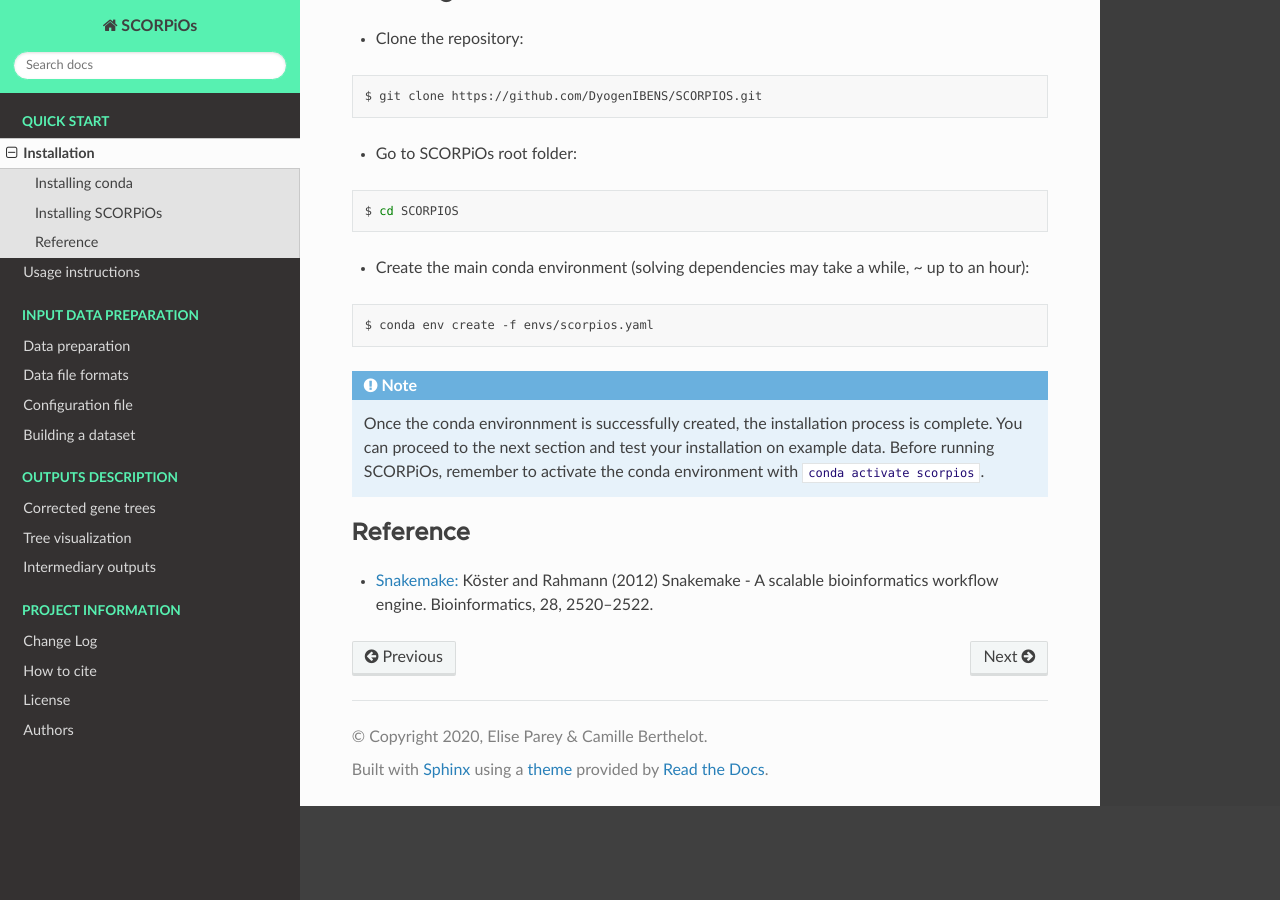
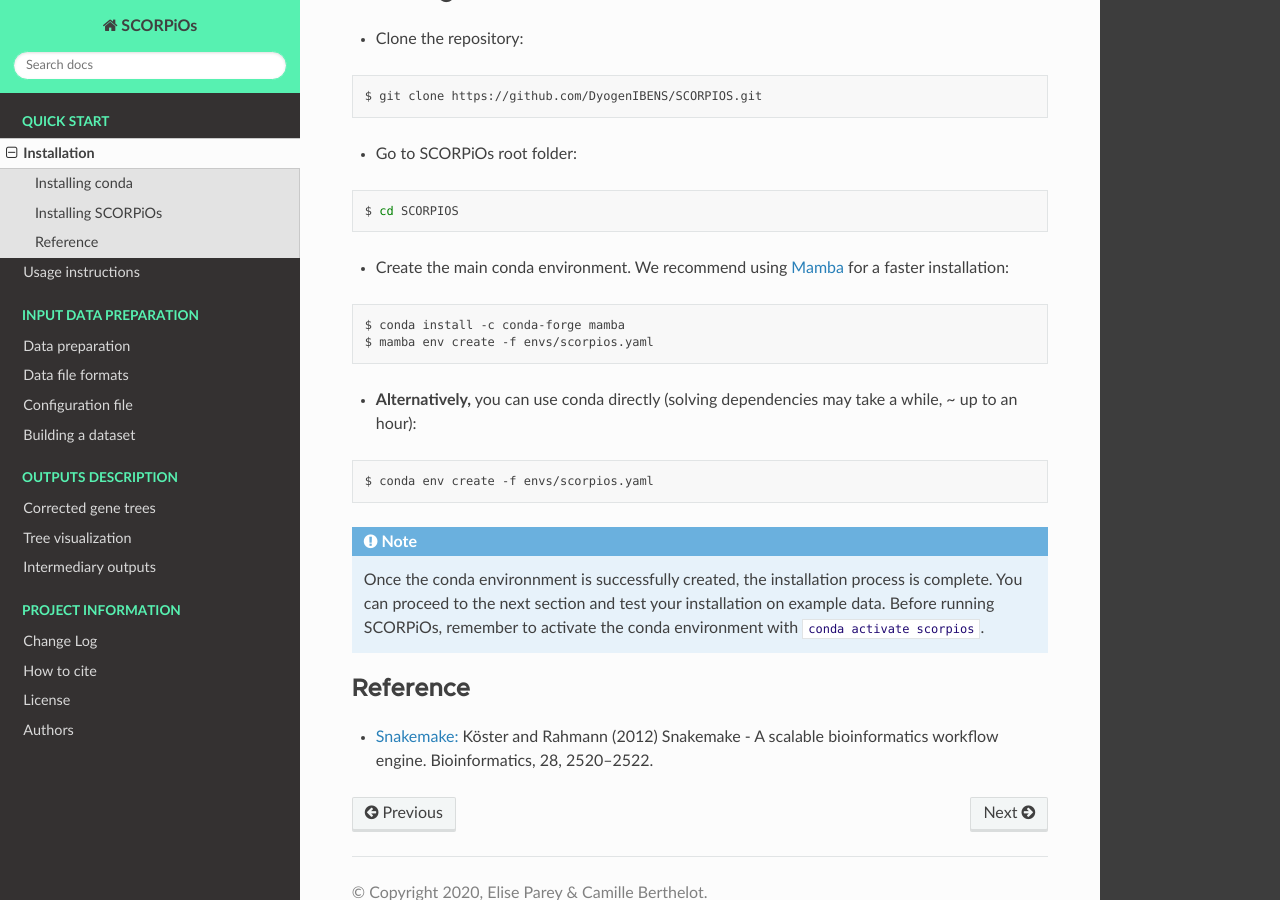
Before and after one commit to DyogenIBENS/SCORPIOS, a Sphinx documentation site: the page built from doc/getting_started_installation.rst, in a window 1280 px wide and 900 px high, scrolled down 631 px. Built offline with Sphinx 7.4.7 and the Read the Docs theme 2.0.0, drawn with Linux system fonts in a browser that asks for light colours.

Commit message:
recommend mamba

```diff
--- a/doc/getting_started_installation.rst
+++ b/doc/getting_started_installation.rst
@@ -40,7 +40,14 @@ Installing SCORPiOs
 
 	cd SCORPIOS
 
-* Create the main conda environment (solving dependencies may take a while, ~ up to an hour):
+* Create the main conda environment. We recommend using `Mamba <https://quantstack.net/mamba.html>`_ for a faster installation:
+
+.. prompt:: bash
+
+	conda install -c conda-forge mamba
+	mamba env create -f envs/scorpios.yaml
+
+* **Alternatively,** you can use conda directly (solving dependencies may take a while, ~ up to an hour):
 
 .. prompt:: bash
 
```
